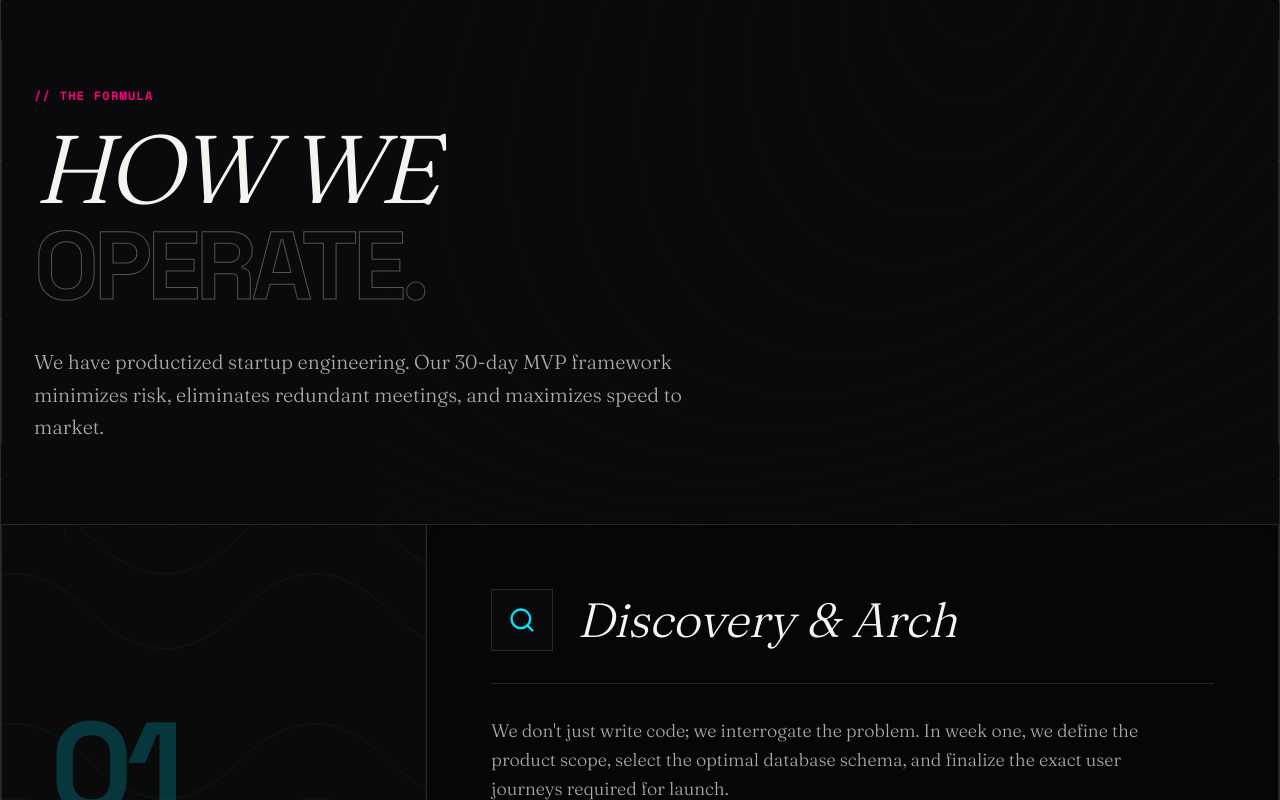
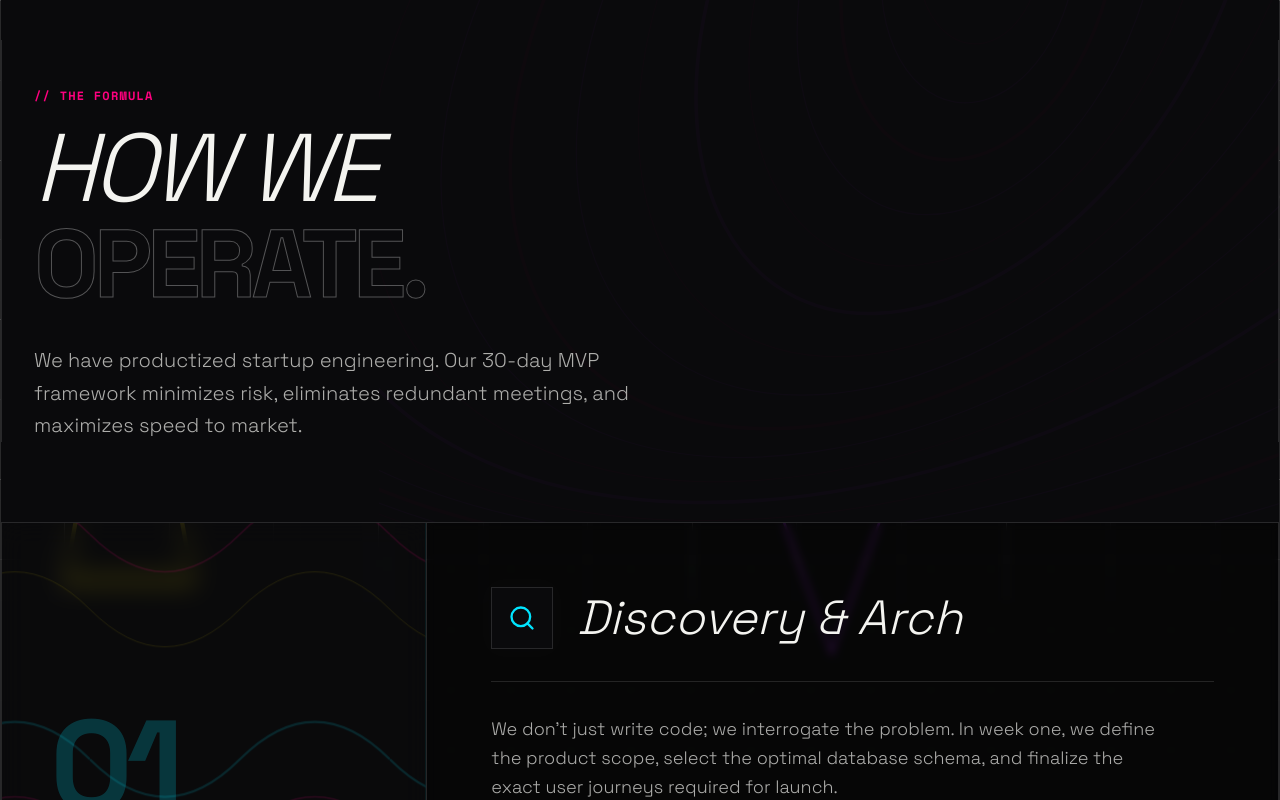
Before and after one commit to notbeingsuraj/The-Fables-Lab-V1, a Next.js app: page /process in a window 1280 px wide. Shown: the part 200-1000 px from the top of the page. Built offline with nearby package versions, Linux system fonts and the light colour scheme.

Commit message:
feat: Introduce new geometric and hand-drawn line illustrations, enhance existing physics patterns with updated styles, and standardize page typography.

```diff
--- a/src/app/layout.tsx
+++ b/src/app/layout.tsx
@@ -1,5 +1,5 @@
 import type { Metadata } from "next";
-import { Space_Grotesk, Inter, Space_Mono, Fraunces } from "next/font/google";
+import { Space_Grotesk, Inter, Space_Mono} from "next/font/google";
 import "./globals.css";
 import Navbar from "@/components/layout/Navbar";
 import Footer from "@/components/layout/Footer";
@@ -21,13 +21,6 @@ const spaceMono = Space_Mono({
   weight: ["400", "700"],
 });
 
-const fraunces = Fraunces({
-  subsets: ["latin"],
-  variable: "--font-fraunces",
-  weight: ["300", "400", "600", "900"],
-  style: ["normal", "italic"],
-});
-
 export const metadata: Metadata = {
   title: "The Fables Lab | Where Ancient Stories Meet Future Tech",
   description: "Product studio building investor-ready MVPs in under 30 days.",
@@ -41,7 +34,7 @@ export default function RootLayout({
   return (
     <html lang="en">
       <body
-        className={`${inter.variable} ${spaceGrotesk.variable} ${spaceMono.variable} ${fraunces.variable} antialiased bg-charcoal text-off-white selection:bg-hot-pink selection:text-white bg-physics-grid bg-grid-lg`}
+        className={`${inter.variable} ${spaceGrotesk.variable} ${spaceMono.variable} antialiased bg-charcoal text-off-white selection:bg-hot-pink selection:text-white bg-physics-grid bg-grid-lg`}
       >
         <div className="fixed inset-0 bg-physics-grid bg-grid-sm opacity-50 pointer-events-none -z-50" />
         <Navbar />
--- a/src/app/process/page.tsx
+++ b/src/app/process/page.tsx
@@ -2,7 +2,7 @@
 
 import LineOverlay from "@/components/ui/LineOverlay";
 import ColorBlock from "@/components/layout/ColorBlock";
-import { TopographicPattern, VectorGrid, MagneticField } from "@/components/ui/PhysicsIllustrations";
+import { TopographicPattern, VectorGrid, MagneticField, GeometricShapes, HandDrawnLines } from "@/components/ui/PhysicsIllustrations";
 import { Search, PenTool, Braces, Rocket } from "lucide-react";
 
 const STEPS = [
@@ -45,19 +45,21 @@ export default function ProcessPage() {
     <div className="relative w-full bg-transparent min-h-screen pt-20">
       <LineOverlay />
       <VectorGrid className="opacity-10" />
+      <GeometricShapes className="opacity-60 mix-blend-screen z-0" />
+      <HandDrawnLines className="opacity-50 z-0" />
 
       <section className="relative pt-20 pb-20 border-b border-gridline bg-charcoal overflow-hidden">
         <MagneticField className="absolute top-0 right-0 -translate-y-1/2 translate-x-1/4 w-[1200px] h-[1200px] text-hot-pink opacity-5" />
 
         <div className="max-w-7xl mx-auto px-4 sm:px-6 lg:px-8 relative z-10 w-full border-x border-gridline pt-12 min-h-[40vh] flex flex-col justify-center">
             <span className="text-hot-pink font-mono font-bold text-xs tracking-widest uppercase mb-4 block">{"// The Formula"}</span>
-            <h1 className="font-serif italic font-light text-6xl md:text-8xl tracking-tighter text-off-white mb-8">
+            <h1 className="font-grotesk italic font-light text-6xl md:text-8xl tracking-tighter text-off-white mb-8">
               HOW WE <br />
               <span className="font-grotesk not-italic font-black text-transparent text-stroke">
                 OPERATE.
               </span>
             </h1>
-            <p className="text-xl text-off-white/70 max-w-2xl font-serif font-light leading-relaxed">
+            <p className="text-xl text-off-white/70 max-w-2xl font-grotesk font-light leading-relaxed">
               We have productized startup engineering. Our 30-day MVP framework minimizes risk, eliminates redundant meetings, and maximizes speed to market.
             </p>
         </div>
@@ -87,10 +89,10 @@ export default function ProcessPage() {
                      <div className={`p-4 border border-gridline bg-charcoal shadow-[0_0_20px_rgba(255,255,255,0.02)]`}>
                         <step.icon size={28} className={`text-${step.color}`} />
                      </div>
-                     <h3 className="font-serif italic font-light text-4xl md:text-5xl text-off-white">{step.title}</h3>
+                     <h3 className="font-grotesk italic font-light text-4xl md:text-5xl text-off-white">{step.title}</h3>
                    </div>
 
-                   <p className="text-off-white/70 font-serif font-light leading-relaxed text-lg mb-12 max-w-2xl">
+                   <p className="text-off-white/70 font-grotesk font-light leading-relaxed text-lg mb-12 max-w-2xl">
                      {step.desc}
                    </p>
 
@@ -118,9 +120,9 @@ export default function ProcessPage() {
              <VectorGrid className="opacity-20 text-electric-blue" />
              <div className="relative z-10">
                  <h2 className="font-grotesk font-black text-6xl md:text-8xl tracking-tighter mb-8 leading-[0.9] text-off-white">
-                    READY TO <br/><span className="font-serif italic font-light text-electric-blue">BUILD?</span>
+                    READY TO <br/><span className="font-grotesk italic font-light text-electric-blue">BUILD?</span>
                  </h2>
-                 <p className="text-off-white/70 font-serif font-light text-xl mb-12 max-w-xl mx-auto">
+                 <p className="text-off-white/70 font-grotesk font-light text-xl mb-12 max-w-xl mx-auto">
                     Our next cohort begins soon. Secure your build slot and let&apos;s turn your concept into a tangible product.
                  </p>
                  <button className="px-8 py-4 bg-electric-blue text-off-white font-mono font-bold text-sm uppercase tracking-widest hover:glow-cyan transition-all duration-300">
--- a/src/components/ui/PhysicsIllustrations.tsx
+++ b/src/components/ui/PhysicsIllustrations.tsx
@@ -2,12 +2,12 @@
 
 export function TopographicPattern({ className = "" }: { className?: string }) {
   return (
-    <svg className={`absolute inset-0 w-full h-full opacity-10 pointer-events-none stroke-current ${className}`} xmlns="http://www.w3.org/2000/svg" preserveAspectRatio="xMidYMid slice">
+    <svg className={`absolute inset-0 w-full h-full opacity-20 pointer-events-none stroke-current ${className}`} xmlns="http://www.w3.org/2000/svg" preserveAspectRatio="xMidYMid slice">
       <defs>
         <pattern id="topo" width="200" height="200" patternUnits="userSpaceOnUse">
-          <path d="M 0 50 Q 50 100 100 50 T 200 50" fill="none" strokeWidth="0.5" />
-          <path d="M 0 100 Q 50 150 100 100 T 200 100" fill="none" strokeWidth="0.5" />
-          <path d="M 0 150 Q 50 200 100 150 T 200 150" fill="none" strokeWidth="0.5" />
+          <path d="M 0 50 Q 50 100 100 50 T 200 50" fill="none" strokeWidth="1.5" className="stroke-neon-cyan opacity-70" />
+          <path d="M 0 100 Q 50 150 100 100 T 200 100" fill="none" strokeWidth="1" className="stroke-hot-pink opacity-70" />
+          <path d="M 0 150 Q 50 200 100 150 T 200 150" fill="none" strokeWidth="0.5" className="stroke-cyber-yellow opacity-70" />
         </pattern>
       </defs>
       <rect width="100%" height="100%" fill="url(#topo)" />
@@ -17,10 +17,10 @@ export function TopographicPattern({ className = "" }: { className?: string }) {
 
 export function MagneticField({ className = "" }: { className?: string }) {
   return (
-    <svg className={`opacity-20 pointer-events-none fill-none stroke-current ${className}`} viewBox="0 0 500 500" xmlns="http://www.w3.org/2000/svg">
-      <circle cx="250" cy="250" r="2" fill="currentColor" />
+    <svg className={`opacity-40 pointer-events-none fill-none stroke-current ${className}`} viewBox="0 0 500 500" xmlns="http://www.w3.org/2000/svg">
+      <circle cx="250" cy="250" r="4" className="fill-neon-cyan glow-cyan" />
       {[...Array(20)].map((_, i) => (
-         <ellipse key={i} cx="250" cy="250" rx={10 + i * 15} ry={10 + i * 25} transform={`rotate(${i * 5} 250 250)`} strokeWidth="0.5" className="opacity-50" />
+         <ellipse key={i} cx="250" cy="250" rx={10 + i * 15} ry={10 + i * 25} transform={`rotate(${i * 5} 250 250)`} strokeWidth={i % 3 === 0 ? "1.5" : "0.5"} className={i % 2 === 0 ? "stroke-neon-purple opacity-50" : "stroke-hot-pink opacity-30"} />
       ))}
     </svg>
   );
@@ -28,11 +28,12 @@ export function MagneticField({ className = "" }: { className?: string }) {
 
 export function VectorGrid({ className = "" }: { className?: string }) {
   return (
-    <div className={`absolute inset-0 opacity-[0.03] pointer-events-none ${className}`}>
+    <div className={`absolute inset-0 opacity-10 pointer-events-none ${className}`}>
       <svg width="100%" height="100%" xmlns="http://www.w3.org/2000/svg">
         <defs>
-          <pattern id="crosses" width="40" height="40" patternUnits="userSpaceOnUse">
-            <path d="M18,20 h4 M20,18 v4" stroke="currentColor" strokeWidth="1" fill="none"/>
+          <pattern id="crosses" width="60" height="60" patternUnits="userSpaceOnUse">
+            <path d="M28,30 h4 M30,28 v4" className="stroke-neon-green glow-green" strokeWidth="1.5" fill="none"/>
+            <path d="M58,60 h4 M60,58 v4" className="stroke-electric-blue" strokeWidth="1" fill="none"/>
           </pattern>
         </defs>
         <rect width="100%" height="100%" fill="url(#crosses)" />
@@ -40,3 +41,30 @@ export function VectorGrid({ className = "" }: { className?: string }) {
     </div>
   );
 }
+
+export function GeometricShapes({ className = "" }: { className?: string }) {
+  return (
+    <div className={`absolute inset-0 opacity-40 pointer-events-none ${className}`}>
+      <svg width="100%" height="100%" viewBox="0 0 1000 1000" preserveAspectRatio="none" xmlns="http://www.w3.org/2000/svg">
+        <polygon points="100,100 150,200 50,200" fill="none" strokeWidth="3" className="stroke-cyber-yellow glow-yellow opacity-60" />
+        <rect x="800" y="300" width="80" height="80" fill="none" strokeWidth="2" className="stroke-neon-cyan opacity-50" transform="rotate(15 840 340)" />
+        <polygon points="400,800 460,700 520,800" fill="none" strokeWidth="4" className="stroke-hot-pink glow-pink opacity-50" transform="rotate(-20 460 750)" />
+        <circle cx="200" cy="800" r="40" fill="none" strokeWidth="2" className="stroke-neon-green glow-green opacity-40" />
+        <rect x="600" y="100" width="100" height="100" fill="none" strokeWidth="1.5" className="stroke-neon-purple opacity-60" transform="rotate(45 650 150)" />
+        <polygon points="900,800 950,900 850,900" fill="none" strokeWidth="2" className="stroke-electric-blue opacity-50" transform="rotate(60 900 850)" />
+      </svg>
+    </div>
+  );
+}
+
+export function HandDrawnLines({ className = "" }: { className?: string }) {
+  return (
+    <div className={`absolute inset-0 opacity-30 pointer-events-none ${className}`}>
+      <svg width="100%" height="100%" viewBox="0 0 1000 1000" preserveAspectRatio="none" fill="none" xmlns="http://www.w3.org/2000/svg">
+        <path d="M 50 400 Q 150 350 250 450 T 450 400 T 650 500 T 950 400" strokeWidth="3" className="stroke-hot-pink opacity-60" strokeLinecap="round" strokeDasharray="10 15" />
+        <path d="M 100 600 L 150 550 L 200 650 L 250 500 L 300 700" strokeWidth="2" className="stroke-neon-cyan opacity-70" strokeLinejoin="round" />
+        <path d="M 700 700 C 750 600, 850 800, 950 700" strokeWidth="4" className="stroke-cyber-yellow glow-yellow opacity-40" strokeLinecap="round" />
+      </svg>
+    </div>
+  );
+}
--- a/src/components/ui/ProjectCard.tsx
+++ b/src/components/ui/ProjectCard.tsx
@@ -82,7 +82,7 @@ export default function ProjectCard({
 
         {/* Content */}
         <div className="px-2 flex flex-col flex-grow">
-          <h3 className={`font-serif font-light italic text-3xl mb-2 text-off-white transition-colors duration-300 ${textHoverMap[color]}`}>
+          <h3 className={`font-grotesk font-light italic text-3xl mb-2 text-off-white transition-colors duration-300 ${textHoverMap[color]}`}>
             {name}
           </h3>
           <p className="text-off-white/60 font-light text-sm mb-6 flex-grow leading-relaxed">
```
Also changed, not shown: src/app/contact/page.tsx (+7 -5 lines), src/app/page.tsx (+10 -8 lines), src/app/projects/page.tsx (+5 -3 lines), src/app/services/page.tsx (+6 -4 lines).
